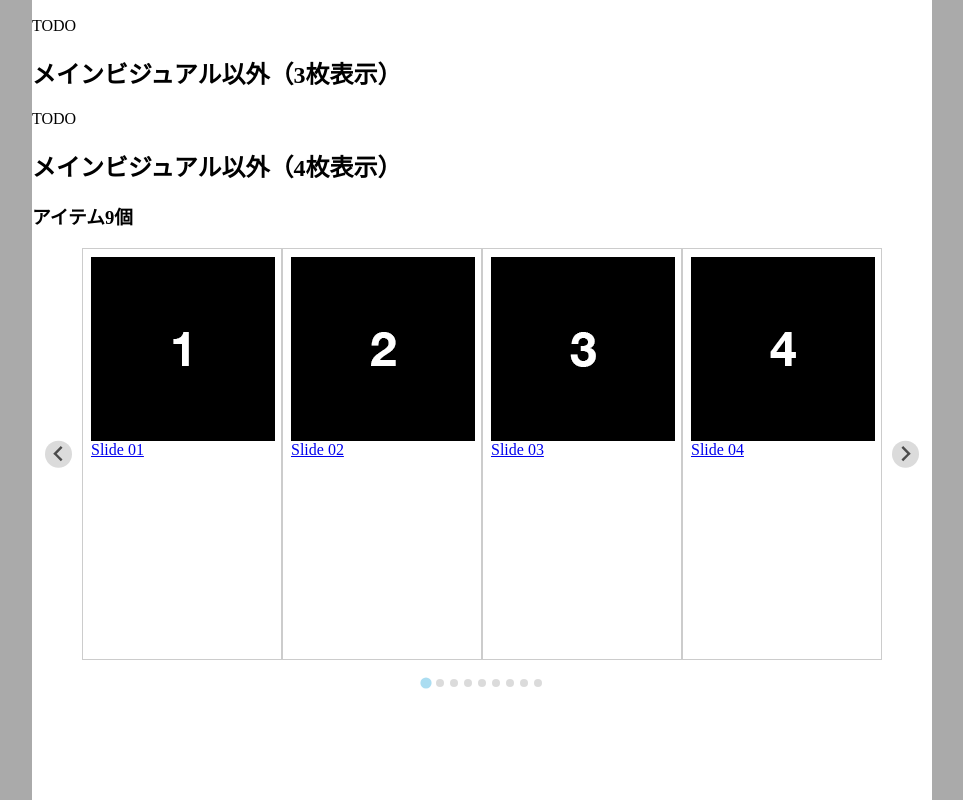
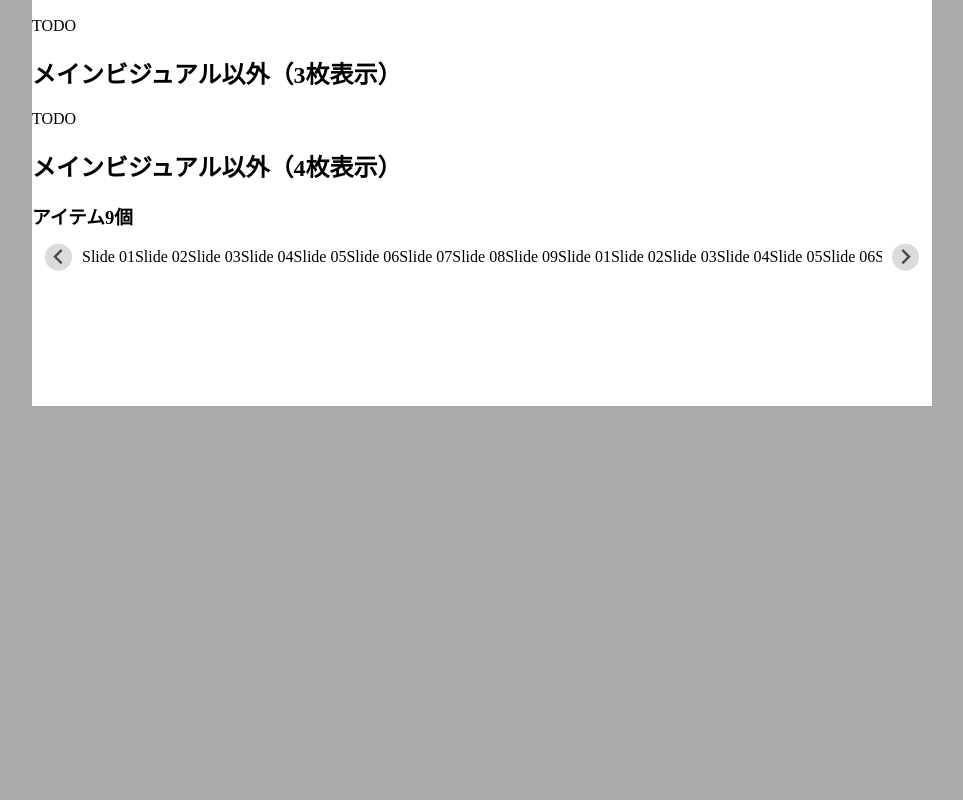
Before and after one commit to ruedap/lab.ruedap.com, a website: page splide/index2.html in a window 1280 px wide. Shown: the part 118-918 px from the top of the page, without its empty margins (158-1121 px from the left). After the commit the page ends 800 px from the top, so only its background shows below. Drawn offline with Linux system fonts and the light colour scheme.

Commit message:
2025/06/21 16:16:47

```diff
--- a/splide/index2.html
+++ b/splide/index2.html
@@ -133,58 +133,31 @@
           <div class="splide__track d-Splide-track">
             <ul class="splide__list">
               <li class="splide__slide d-Splide-item">
-                <div class="splide__slide__container d-Splide-container">
-                  <img class="d-Splide-image" src="./001.png" alt="">
-                  <a href="https://www.google.com" class="d-Splide-link">Slide 01</a>
-                </div>
+                Slide 01
               </li>
               <li class="splide__slide d-Splide-item">
-                <div class="splide__slide__container d-Splide-container">
-                  <img class="d-Splide-image" src="./002.png" alt="">
-                  <a href="https://www.google.com" class="d-Splide-link">Slide 02</a>
-                </div>
+                Slide 02
               </li>
               <li class="splide__slide d-Splide-item">
-                <div class="splide__slide__container d-Splide-container">
-                  <img class="d-Splide-image" src="./003.png" alt="">
-                  <a href="https://www.google.com" class="d-Splide-link">Slide 03</a>
-                </div>
+                Slide 03
               </li>
               <li class="splide__slide d-Splide-item">
-                <div class="splide__slide__container d-Splide-container">
-                  <img class="d-Splide-image" src="./004.png" alt="">
-                  <a href="https://www.google.com" class="d-Splide-link">Slide 04</a>
-                </div>
+                Slide 04
               </li>
               <li class="splide__slide d-Splide-item">
-                <div class="splide__slide__container d-Splide-container">
-                  <img class="d-Splide-image" src="./005.png" alt="">
-                  <a href="https://www.google.com" class="d-Splide-link">Slide 05</a>
-                </div>
+                Slide 05
               </li>
               <li class="splide__slide d-Splide-item">
-                <div class="splide__slide__container d-Splide-container">
-                  <img class="d-Splide-image" src="./006.png" alt="">
-                  <a href="https://www.google.com" class="d-Splide-link">Slide 06</a>
-                </div>
+                Slide 06
               </li>
               <li class="splide__slide d-Splide-item">
-                <div class="splide__slide__container d-Splide-container">
-                  <img class="d-Splide-image" src="./007.png" alt="">
-                  <a href="https://www.google.com" class="d-Splide-link">Slide 07</a>
-                </div>
+                Slide 07
               </li>
               <li class="splide__slide d-Splide-item">
-                <div class="splide__slide__container d-Splide-container">
-                  <img class="d-Splide-image" src="./008.png" alt="">
-                  <a href="https://www.google.com" class="d-Splide-link">Slide 08</a>
-                </div>
+                Slide 08
               </li>
               <li class="splide__slide d-Splide-item">
-                <div class="splide__slide__container d-Splide-container">
-                  <img class="d-Splide-image" src="./009.png" alt="">
-                  <a href="https://www.google.com" class="d-Splide-link">Slide 09</a>
-                </div>
+                Slide 09
               </li>
             </ul>
           </div>
```
